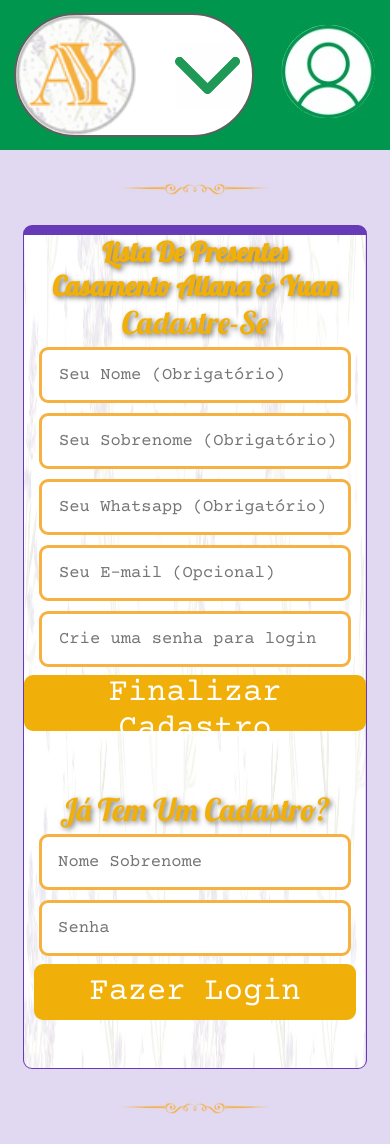
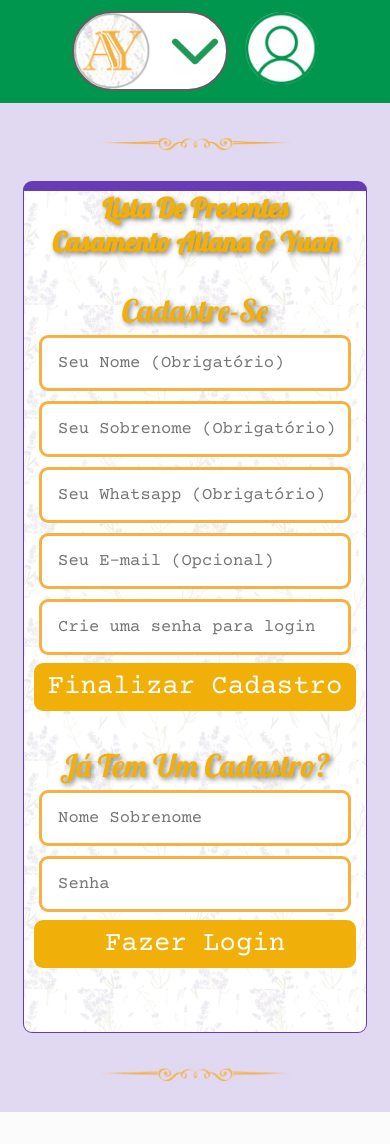
Before and after one commit to Yuan-Lucas/listapresentes-allanayuan, a Flask app: page /login in a window 390 px wide. After the commit the page ends 1112 px from the top, so only its background shows below. Run offline with Flask 3, Linux system fonts and the light colour scheme.

Commit message:
Refactor estilo_login.css for improved layout

```diff
--- a/static/estilo_login.css
+++ b/static/estilo_login.css
@@ -73,7 +73,7 @@ button {
 /* ----------------------------------------------- */
 .SeparacaoSetor {
     border: none;
-    width: 40%;
+    width: 50%;
     margin: 30px;
 }
 /* ----------------------------------------------- */
@@ -99,6 +99,7 @@ main {
 }
 
 h1 {
+    margin-bottom: 1rem;
     font-size: min(6rem, 7vw);
 }
 
@@ -114,6 +115,7 @@ h1 {
     border-radius: 9px;
 }
 
+
 #Main_principal #section_inscricao {
     display: flex;
     flex-wrap: nowrap;
@@ -121,12 +123,20 @@ h1 {
     align-items:end;
     justify-content: space-between;
     width: 95%;
-    height: 45rem;
+    height: auto;
 }
 
 #Main_principal #section_inscricao h2 {
     font-weight: 400;
     font-size: min(3rem, 8vw);
+}
+
+#cadastro {
+    margin: 1rem;
+}
+
+#login {
+    margin: 1rem;
 }
 
 form {
@@ -166,8 +176,6 @@ form button {
     cursor: pointer;
 }
 
-/* -------- MEDIA QUERIES -------- */
-
 @media screen and (max-width: 1600px) {
     #Main_principal {
         background-image: url('Imagens/backgroundImageLavanda.jpg');
@@ -178,6 +186,15 @@ form button {
     #Main_principal #section_inscricao {
         width: 100%;
         align-items:center;
+    }
+}
+
+@media screen and (max-width: 1350px) {
+    #Main_principal {
+        width: 88%;
+
+        background-size: contain;
+        background-repeat: repeat-y;
     }
 }
 
@@ -242,9 +259,10 @@ form button {
         display: flex;
     }
 
-    .produto {
-        width: 98%;
+    .nav_principal {
+        padding: 20px;
     }
+
 }
 
 @media screen and (max-width: 1050px) {
@@ -254,3 +272,60 @@ form button {
         margin-right: 5%;
     }
 }
+
+@media screen and (max-width: 450px) {
+    form button {
+        width: 85%;
+        height: 3.0rem;
+        font-size: min(3rem, 7vw)
+    }
+}
+
+@media screen and (max-width: 550px) {
+    header {
+        height: auto;
+        padding: 10px;
+
+        justify-content: space-between;
+    }
+
+    header #navegação_header #SidebarLogo button #logo {
+        width: 50%;
+        height: auto;
+    }
+
+    #sidebar-icon {
+        display: block;
+        width: 30%;
+        margin-right: 5%;
+    }
+
+    header #navegação_header #SidebarLogo {
+        width: 50px;
+    }
+
+    header #navegação_header #SidebarLogo button {
+        width: 40vw;
+        height: auto;
+    }
+
+    header #navegação_header_sidebar {
+        width: 50vw;
+        height: auto;
+    }
+
+    header #navegação_header_sidebar a {
+        padding: 15px;
+        font-size: 1rem;
+    }
+
+    header #inscricao {
+        width: 20%;
+    }
+
+    header #inscricao img {
+        width: 100%;
+        height: auto;
+        background-color: transparent;
+    }
+}
```
